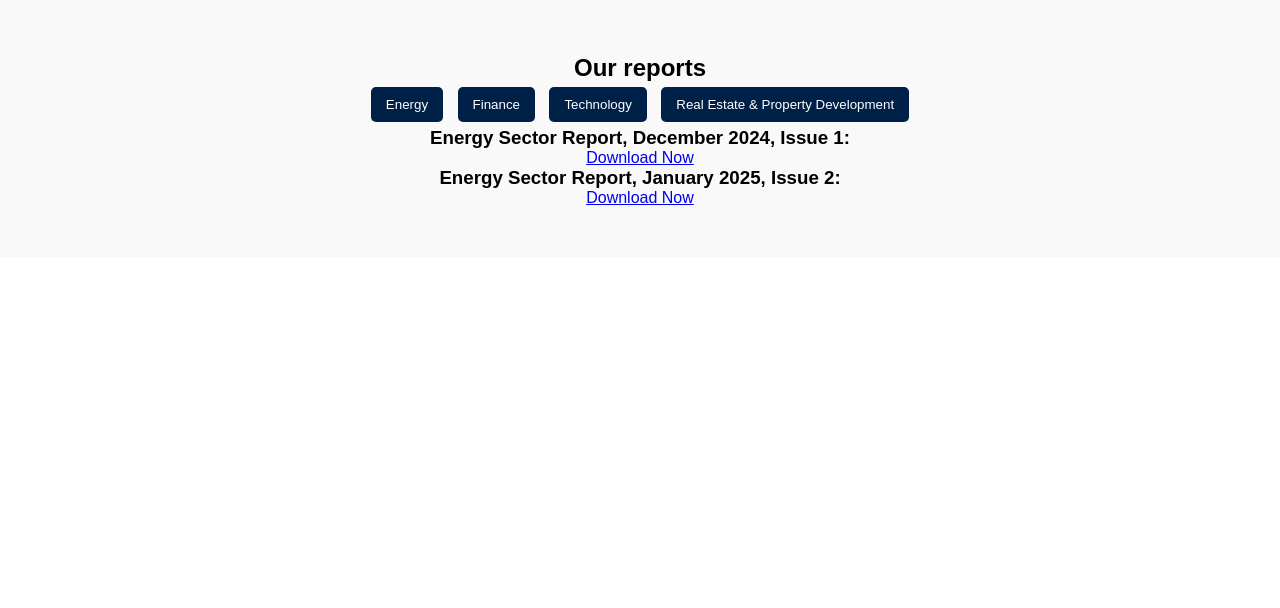
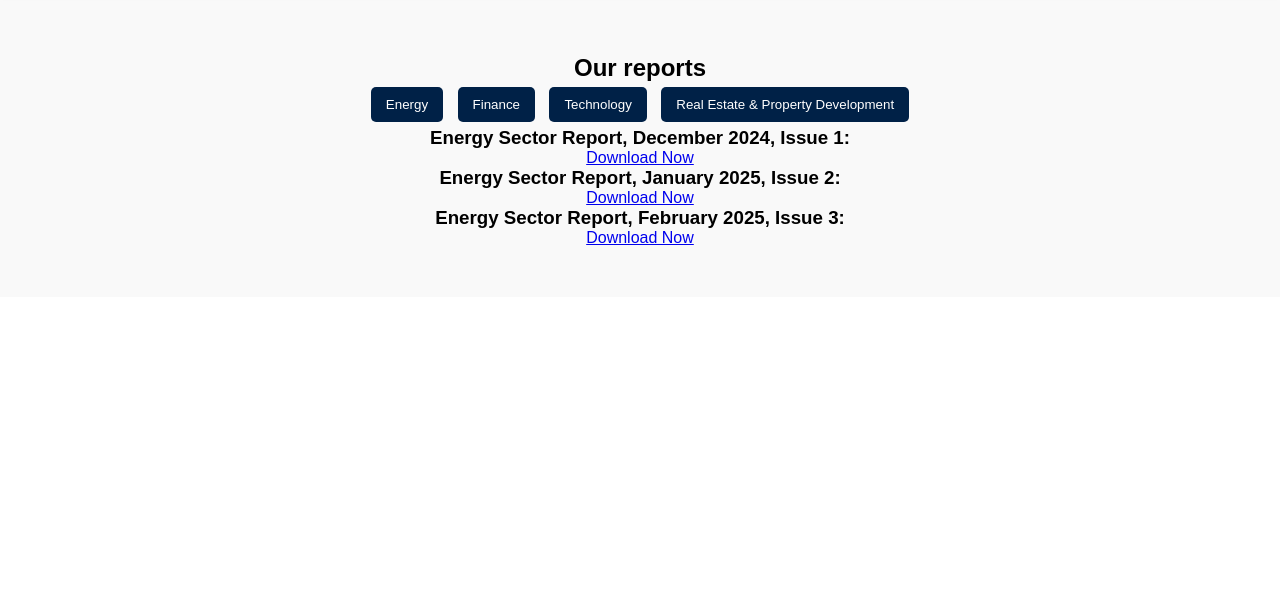
Before and after one commit to fokono18/warwickafricabusinesssociety.com, a website: page report.html in a window 1280 px wide. Both pictures are taken after a click on the button "Energy". Shown: the part 80-688 px from the top of the page. Drawn offline with Linux system fonts and the light colour scheme.

Commit message:
new reports

```diff
--- a/report.html
+++ b/report.html
@@ -233,6 +233,8 @@
                     <a href="ENERGY HORIZONTAL.pdf" download="Energy Sector Report, December 2024, Issue 1.pdf">Download Now</a>
                     <h3>Energy Sector Report, January 2025, Issue 2:</h3>
                     <a href="Energy Sector Report, January 2025, Issue 12.pdf" download="Energy Sector Report, January 2025, Issue 2.pdf">Download Now</a>
+                    <h3>Energy Sector Report, February 2025, Issue 3:</h3>
+                    <a href="Energy Report MAY.pdf" download="Energy Sector Report, February 2025, Issue 3.pdf">Download Now</a>
                 </div>
             </div>
 
@@ -242,6 +244,8 @@
                     <a href="Finance Horizontal.pdf" download="Finance Sector Report, December 2024, Issue 1.pdf">Download Now</a>
                     <h3>Finance Sector Report, January 2025, Issue 2:</h3>
                     <a href="Finance Sector Report, January 2025, Issue 12.pdf" download="Finance Sector Report, January 2025, Issue #2.pdf">Download Now</a>
+                    <h3>Finance Sector Report, February 2025, Issue 3:</h3>
+                    <a href="Finance Report 1803.pdf" download="Finance Sector Report, February 2025, Issue #3.pdf">Download Now</a>
                 </div>
             </div>
 
@@ -251,6 +255,8 @@
                     <a href="Tech.pdf" download="Technology Sector Report, December 2024, Issue 1.pdf">Download Now</a>
                     <h3>Technology Sector Report, January 2025, Issue 2:</h3>
                     <a href="Technology Sector Report, January 2025, Issue 12.pdf" download="Technology Sector Report, January 2025, Issue #2.pdf">Download Now</a>
+                    <h3>Technology Sector Report, February 2025, Issue 3:</h3>
+                    <a href="Tech Report MAY (1).pdf" download="Technology Sector Report, February 2025, Issue #3.pdf">Download Now</a>
                 </div>
             </div>
 
@@ -260,6 +266,8 @@
                     <a href="Real Estate.pdf" download="Real Estate & Property Development Sector Report, December 2024, Issue 1.pdf">Download Now</a>
                     <h3> Real Estate & Property Development Report, January 2025, Issue 2:</h3>
                     <a href="Real Estate & Property Development Sector Report, January 2025, Issue 12.pdf" download="Real Estate & Property Development Sector Report, January 2025, Issue #2.pdf">Download Now</a>
+                    <h3> Real Estate & Property Development Report, February 2025, Issue 3:</h3>
+                    <a href="Real Estate May.pdf" download="Real Estate & Property Development Sector Report, February 2025, Issue #3.pdf">Download Now</a>
                 </div>
             </div>
         </section>
```
Also changed, not shown: 4 other files.
